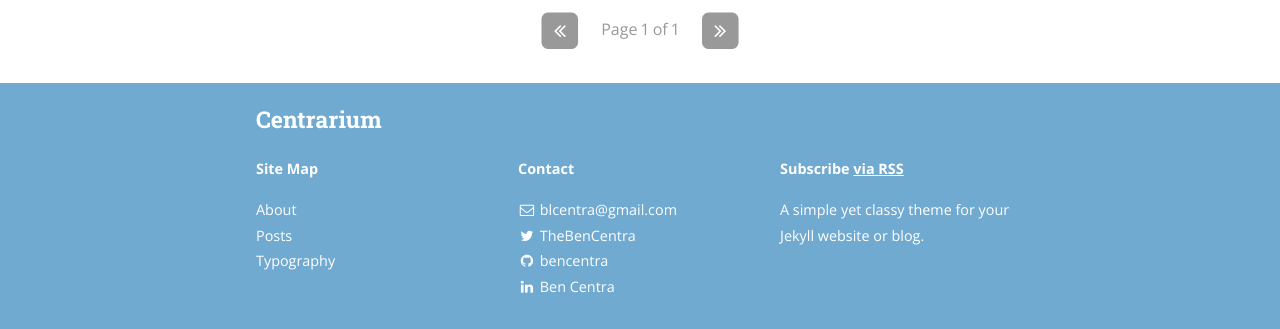
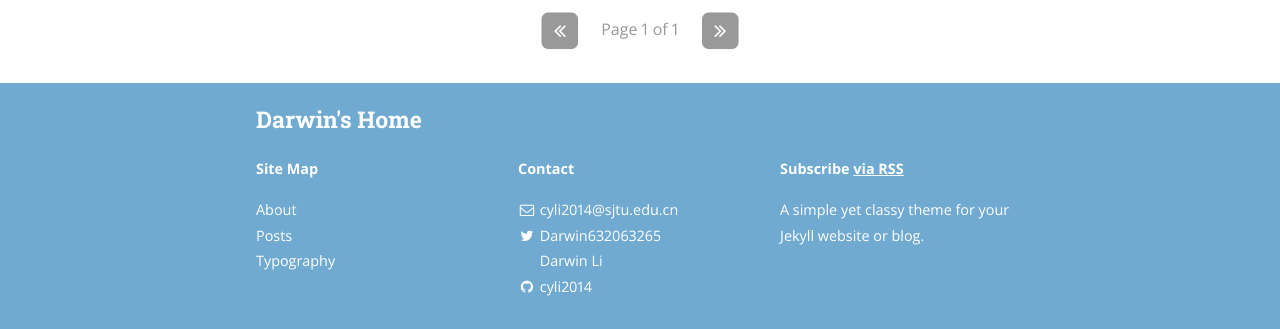
Before and after one commit to cyli2014/cyli2014.github.io, a Jekyll site: the page built from index.html, in a window 1280 px wide and 900 px high, scrolled down 1301 px. Shown: the part 568-897 px from the top of the window. Built offline with Jekyll 4.4.1, drawn with Linux system fonts in a browser that asks for light colours; nearby versions of some CDN libraries; the list of posts is cut into pages by our own code; some of the changed text lies outside the part shown.

Commit message:
Edit social links.

```diff
--- a/_config.yml
+++ b/_config.yml
@@ -9,10 +9,10 @@ exclude:
   - "/vendor/"
 
 # Site settings
-title: Centrarium
-subtitle: "A simple yet classy theme for your Jekyll website or blog"
-email: blcentra@gmail.com
-name: Ben Centra
+title: Darwin's Home
+subtitle: "The page is under construction."
+email: cyli2014@sjtu.edu.cn
+name: Darwin Li
 description: >
   A simple yet classy theme for your Jekyll website or blog.
 # Base URL of site (i.e. /blog). It should always start with a slash,
@@ -72,8 +72,8 @@ descriptions:
 social:
   - name: Twitter
     icon: twitter
-    username: TheBenCentra
-    url: https://twitter.com/TheBenCentra
+    username: Darwin632063265
+    url: https://twitter.com/Darwin632063265
     desc: Follow me on Twitter
     share: true
 
@@ -84,17 +84,24 @@ social:
     desc: Friend me on Facebook
     share: true
 
+  - name: Zhihu
+    icon: zhihu
+    username: Darwin Li
+    url: https://www.zhihu.com/people/darwin-lee-75
+    desc: Follow me on Zhihu
+    share: true
+
   - name: GitHub
     icon: github
-    username: bencentra
-    url: https://github.com/bencentra
+    username: cyli2014
+    url: https://github.com/cyli2014
     desc: Fork me on GitHub
     share: false
 
   - name: LinkedIn
     icon: linkedin
-    username: Ben Centra
-    url: https://www.linkedin.com/pub/ben-centra/47/769/60a
+    username:
+    url:
     desc: Connect with me on LinkedIn
     share: true
 
```
